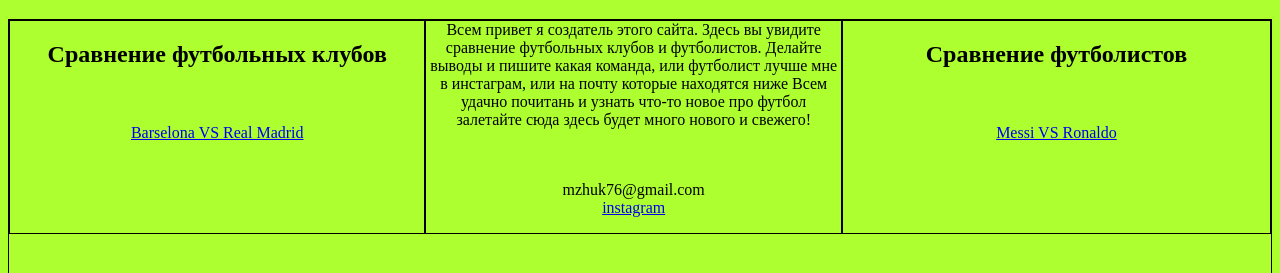
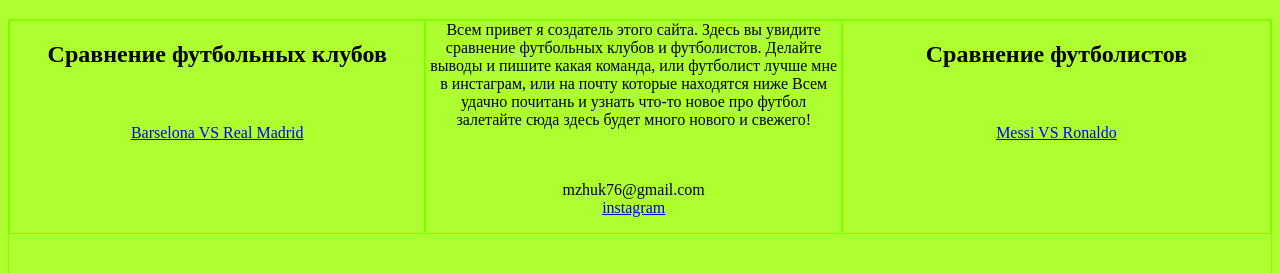
Before and after one commit to Football763/football763.github.io, a plain HTML site: page index.html in a window 1280 px wide. Shown: the part 135-408 px from the top of the page. Drawn offline with Linux system fonts and the light colour scheme.

Commit message:
Update ctyleMeny.css

```diff
--- a/ctyleMeny.css
+++ b/ctyleMeny.css
@@ -1,5 +1,5 @@
  div{
-	    border: 1px solid black;
+	    border: 1px solid chartreuse;
 	  }
 	  .wrapper {
 	      text-align: center;
```
